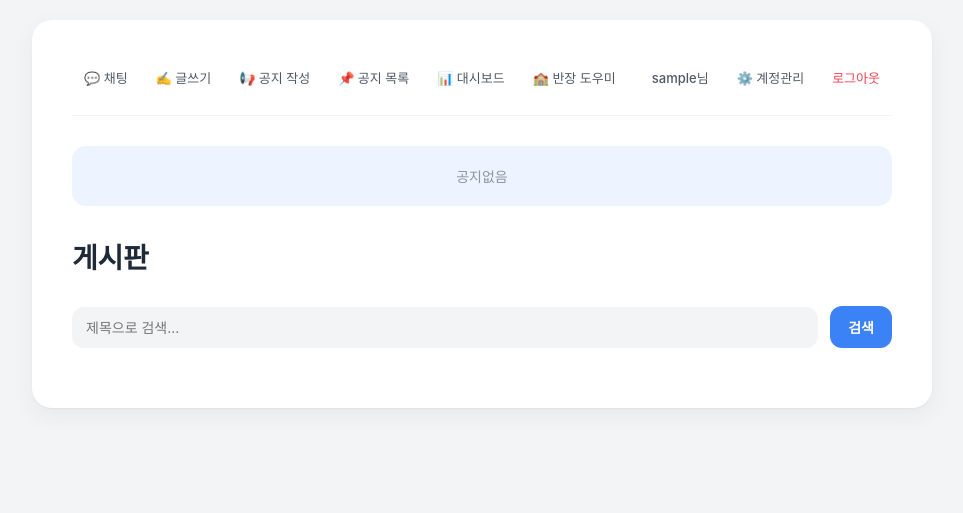
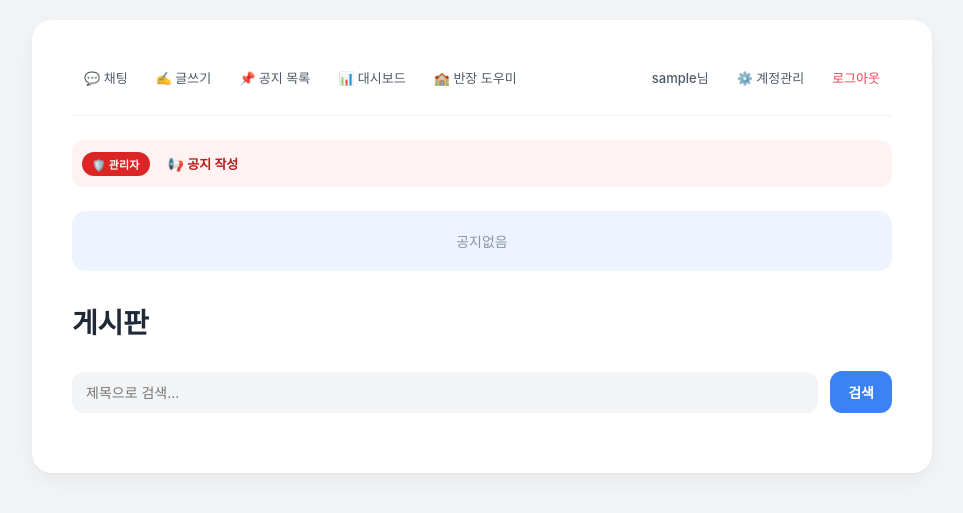
Before and after one commit to sihoo11/week_06_bbs, a Flask app: page / in a window 1280 px wide. Shown: the top 513 px of the page, without its empty margins (158-1121 px from the left). Run offline with Flask 3, Linux system fonts and the light colour scheme; the visitor is signed in with stand-in values (Sample User, id 1); data comes from the database, SQL or seed files in the repository; data that the repository does not hold is empty.

Commit message:
UI: 관리자 내비게이션을 별도 2번째 줄로 정리
일반 메뉴와 관리자 전용 링크가 한 줄에서 뒤섞여 줄바꿈되던 문제를 고쳐,
관리자 로그인 시 항상 배지가 붙은 전용 2번째 줄로 분리해 보여준다.

Co-Authored-By: Claude Sonnet 5 <noreply@anthropic.com>

```diff
--- a/templates/base.html
+++ b/templates/base.html
@@ -419,6 +419,48 @@
 
         .nav-right-top form {
             display: inline;
+        }
+
+        .admin-nav-row {
+            display: flex;
+            align-items: center;
+            gap: 6px;
+            flex-wrap: wrap;
+            margin: -6px 0 24px;
+            padding: 8px 10px;
+            background: #fef2f2;
+            border-radius: 12px;
+            animation: fadeIn 0.5s ease-out 0.1s backwards;
+        }
+
+        .admin-nav-badge {
+            display: inline-flex;
+            align-items: center;
+            gap: 4px;
+            padding: 4px 10px;
+            border-radius: 20px;
+            background: #dc2626;
+            color: #fff;
+            font-size: 11px;
+            font-weight: 700;
+            letter-spacing: 0.2px;
+            flex-shrink: 0;
+        }
+
+        .admin-nav-row a {
+            display: inline-block;
+            padding: 6px 12px;
+            background: transparent;
+            color: #b91c1c;
+            text-decoration: none;
+            border-radius: 8px;
+            font-size: 13px;
+            font-weight: 600;
+            transition: background 0.15s ease;
+        }
+
+        .admin-nav-row a:hover {
+            background: rgba(220, 38, 38, 0.1);
         }
 
         .username {
@@ -1759,6 +1801,7 @@
                 {% endif %}
             </div>
         </div>
+        {% block nav_admin %}{% endblock %}
         {% block content %}{% endblock %}
     </div>
     {% block scripts %}{% endblock %}
--- a/templates/list.html
+++ b/templates/list.html
@@ -5,12 +5,18 @@
 {% block nav_left %}
     <a href="/chat">💬 채팅</a>
     <a href="/new">✍️ 글쓰기</a>
-    {% if session.get("is_admin") %}
-        <a href="/notice/new">📢 공지 작성</a>
-    {% endif %}
     <a href="/notices">📌 공지 목록</a>
     <a href="/dashboard">📊 대시보드</a>
     <a href="/assistant">🏫 반장 도우미</a>
+{% endblock %}
+
+{% block nav_admin %}
+    {% if session.get("is_admin") %}
+    <div class="admin-nav-row">
+        <span class="admin-nav-badge">🛡️ 관리자</span>
+        <a href="/notice/new">📢 공지 작성</a>
+    </div>
+    {% endif %}
 {% endblock %}
 
 {% block content %}
```
